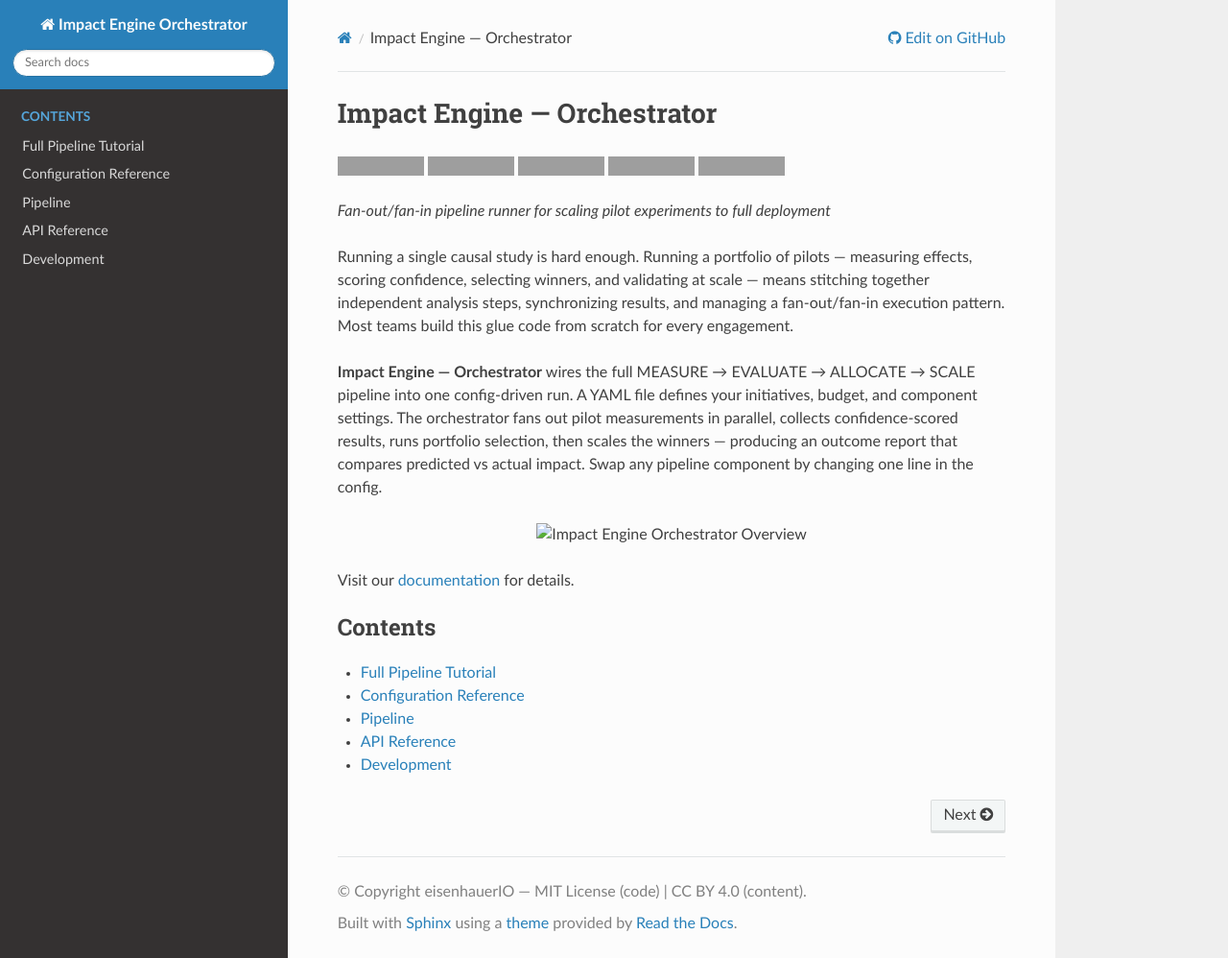
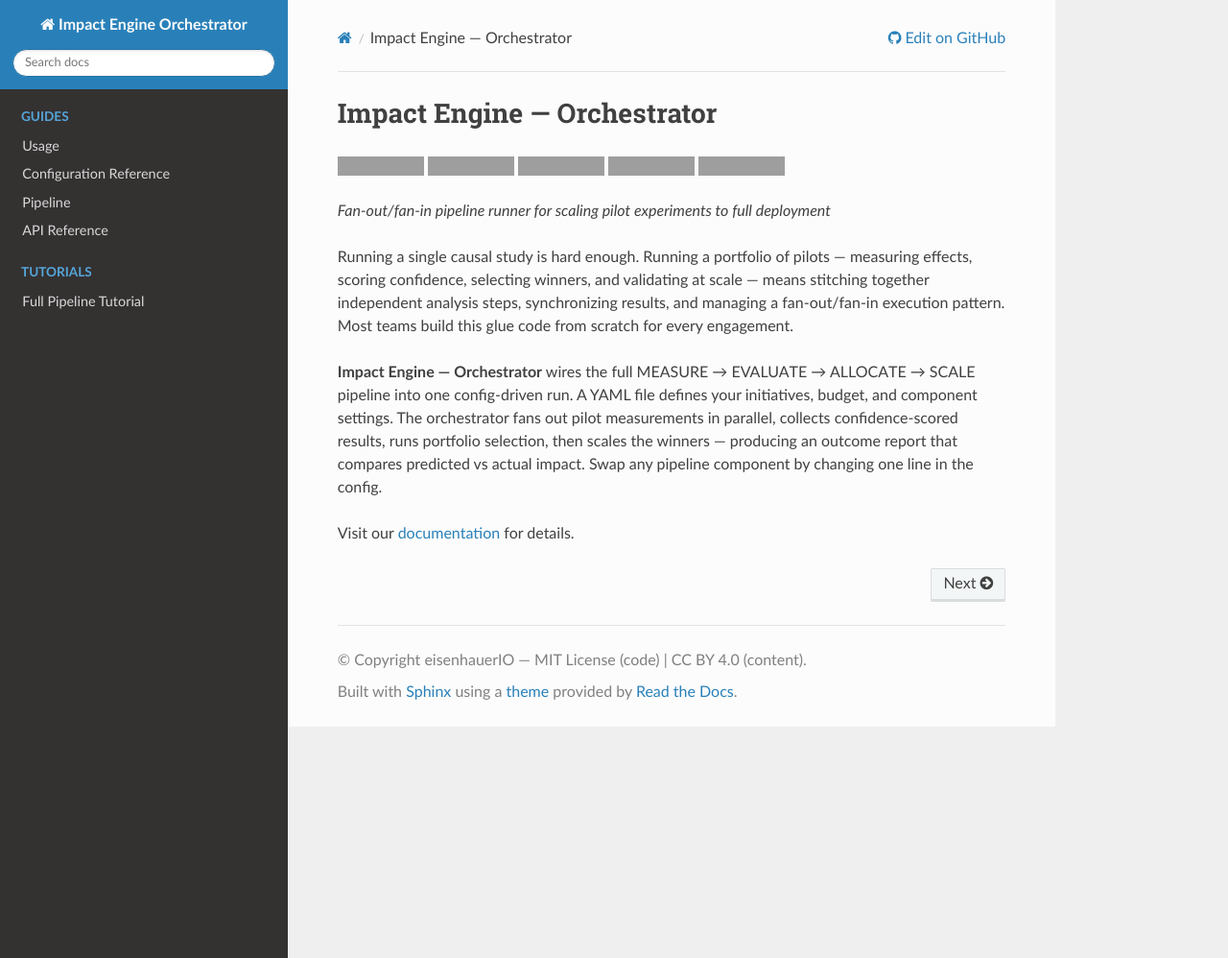
Before and after one commit to eisenhauerIO/tools-impact-engine-orchestrator, a Sphinx documentation site: the page built from docs/source/index.md, in a window 1280 px wide and 998 px high. Shown: the whole window at 96% size. Built offline with Sphinx 7.4.7 and the Read the Docs theme 3.1.0, drawn with Linux system fonts in a browser that asks for light colours; grey boxes are pictures that could not be loaded.

Commit message:
Add usage guide, group sidebar, remove development page
- Add guides/usage.md with quickstart (load_config → from_config → run)
- Restructure index.md into Guides and Tutorials toctree groups
- Move API reference under Guides
- Delete development/index.md (content lives in CLAUDE.md)
- Remove overview.svg from README

Co-Authored-By: Claude Sonnet 4.6 <noreply@anthropic.com>

````diff
--- a/README.md
+++ b/README.md
@@ -12,8 +12,4 @@ Running a single causal study is hard enough. Running a portfolio of pilots —
 
 **Impact Engine — Orchestrator** wires the full MEASURE → EVALUATE → ALLOCATE → SCALE pipeline into one config-driven run. A YAML file defines your initiatives, budget, and component settings. The orchestrator fans out pilot measurements in parallel, collects confidence-scored results, runs portfolio selection, then scales the winners — producing an outcome report that compares predicted vs actual impact. Swap any pipeline component by changing one line in the config.
 
-<p align="center">
-  <img src="docs/source/_static/overview.svg" alt="Impact Engine Orchestrator Overview">
-</p>
-
 Visit our [documentation](https://eisenhauerio.github.io/tools-impact-engine-orchestrator/) for details.
--- a/docs/source/index.md
+++ b/docs/source/index.md
@@ -2,12 +2,20 @@
 ```
 
 ```{toctree}
-:maxdepth: 1
-:caption: Contents
+:hidden:
+:maxdepth: 2
+:caption: Guides
 
-impact-loop/tutorial
+guides/usage
 configuration/index
 pipeline/index
 api/index
-development/index
 ```
+
+```{toctree}
+:hidden:
+:maxdepth: 2
+:caption: Tutorials
+
+impact-loop/tutorial
+```
````
Also changed, not shown: docs/source/development/index.md (deleted, +0 -62 lines), docs/source/guides/usage.md (added, +78 -0 lines).
